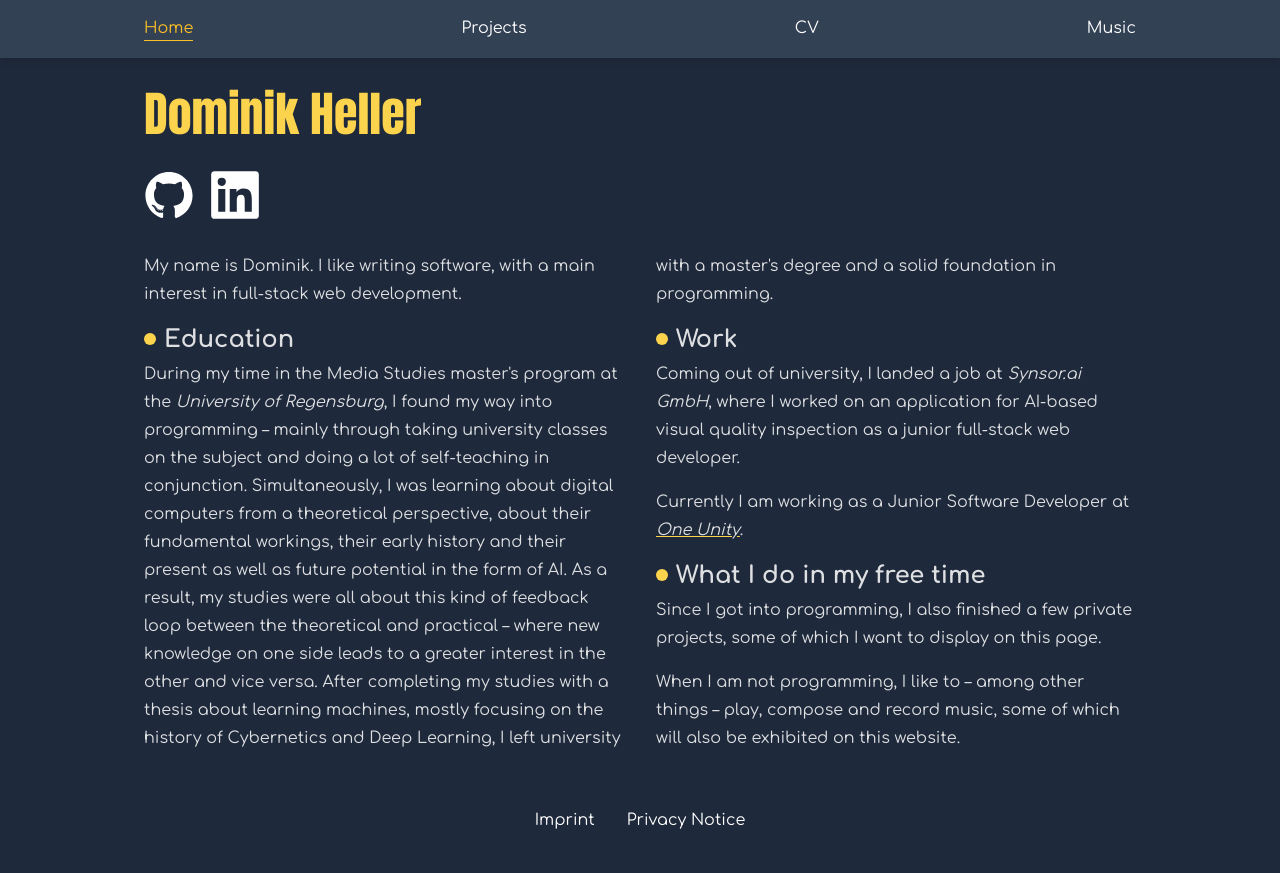
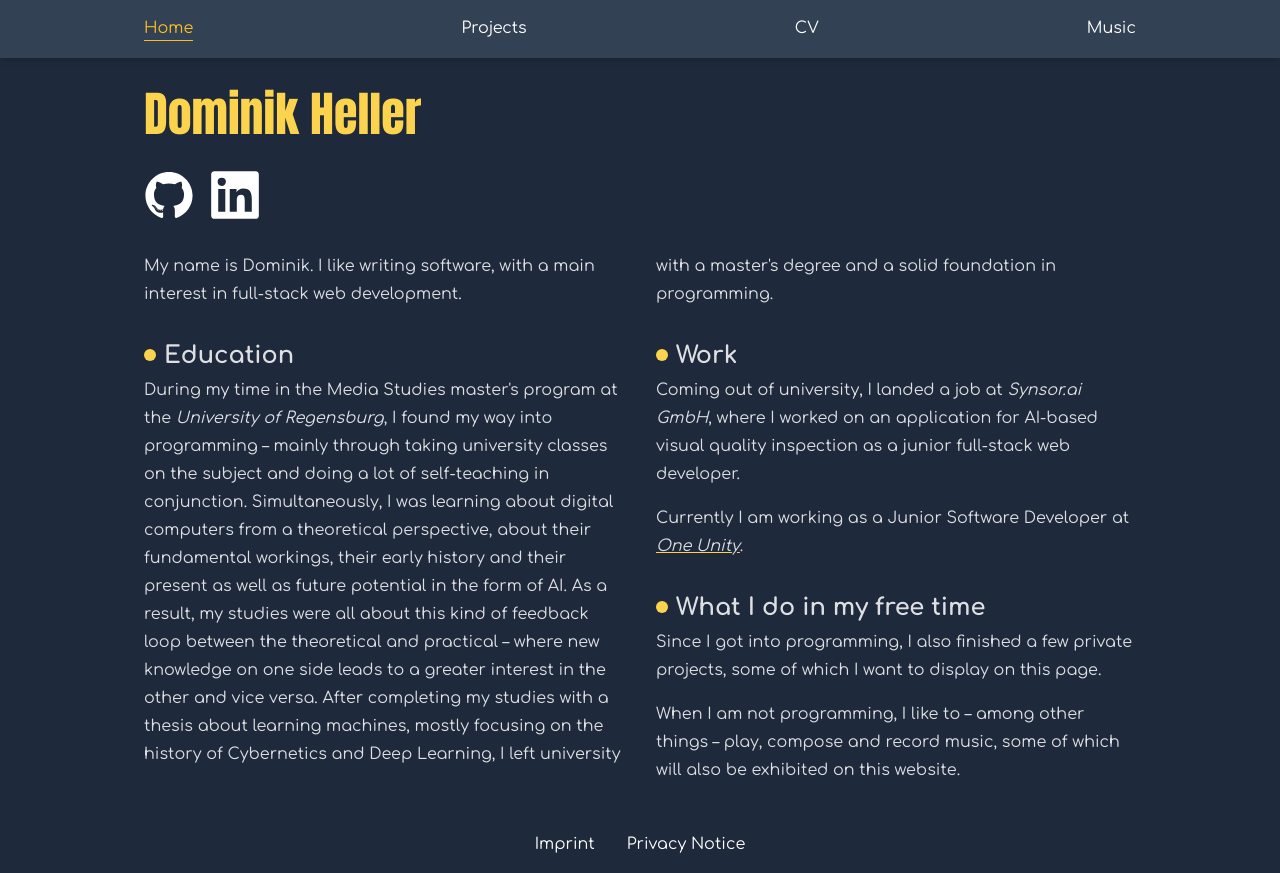
Before and after one commit to kilianmandscharo/portfolio_v2, a Next.js app: page / in a window 1280 px wide. Before the commit the page ends 849 px from the top, so only its background shows below. Built offline with nearby package versions, Linux system fonts and the light colour scheme.

Commit message:
Add margin to circle h2

```diff
--- a/app/_components/H2WithCircle.tsx
+++ b/app/_components/H2WithCircle.tsx
@@ -4,7 +4,7 @@
 
 export default function H2WithChildren({ children }: Props) {
   return (
-    <div className="flex items-center gap-2 mb-1">
+    <div className="flex items-center gap-2 mb-1 mt-8">
       <div className="rounded-full w-3 h-3 bg-primary-300 mb-[3px]" />
       <h2 className="text-2xl font-bold font-body">{children}</h2>
     </div>
```
